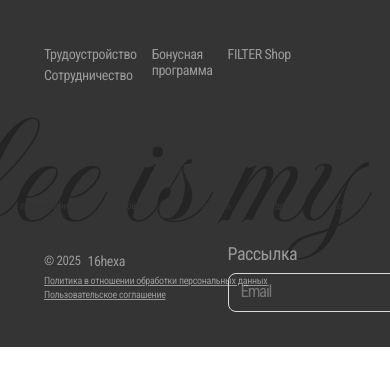
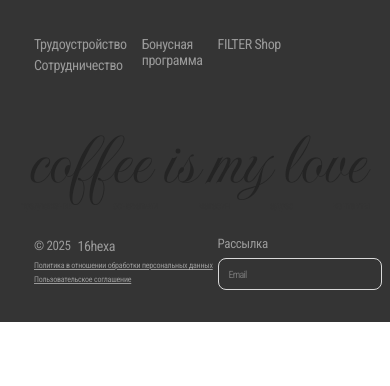
Before and after one commit to 16-hexa/filter, a React (Vite) app: page /employment in a window 390 px wide. Shown: the top 386 px of the page. Built offline with nearby package versions, Linux system fonts and the light colour scheme.

Commit message:
feat: addd changes

```diff
--- a/src/features/Home/landingPage.module.scss
+++ b/src/features/Home/landingPage.module.scss
@@ -59,6 +59,7 @@
   @media(max-width: 500px){
     font-size: 190px;
     top: 80vh;
+    right: 0rem;
   }
 
   @media(max-width: 375px){
--- a/src/widgets/footer/forFilter/ui/filter.module.scss
+++ b/src/widgets/footer/forFilter/ui/filter.module.scss
@@ -11,6 +11,10 @@
 
   @media(max-width: 1025px){
     padding: 46px 44px;
+  }
+
+  @media(max-width: 500px){
+    padding: 36px 34px;
   }
 
   @media(max-width: 375px){
@@ -36,6 +40,10 @@
 
   @media(max-width: 1025px){
     font-size: 165px;
+  }
+
+  @media(max-width: 500px){
+    font-size: 75px;
   }
 
   @media(max-width: 375px){
@@ -121,10 +129,22 @@
     font-size: 13px;
   }
 
+  @media(max-width: 500px){
+    margin-top: 1px;
+    border-radius: 8px;
+    padding: 9px 10px;
+    font-size: 11px;
+
+    &::placeholder {
+      font-size: 10px;
+      line-height: 14px;
+    }
+  }
+
   @media(max-width: 376px){
     margin-top: 1px;
     border-radius: 8px;
-    padding: 9px 11px;
+    padding: 9px 10px;
     font-size: 11px;
 
     &::placeholder {
@@ -212,9 +232,17 @@
       font-size: 10px;
     }
 
+    @media(max-width: 500px){
+      font-size: 8px;
+    }
+
     @media(max-width: 376px){
       font-size: 8px;
     }
+  }
+
+  @media(max-width: 500px){
+    gap: 2px;
   }
 
   @media(max-width: 1025px){
@@ -296,6 +324,11 @@
   gap: 8px;
   font-size: 14px;
 
+  @media(max-width: 500px){
+    gap: 3px;
+    margin-bottom: 7px;
+  }
+
   @media(max-width: 376px){
     gap: 2px;
     font-size: 11px;
@@ -311,6 +344,10 @@
   letter-spacing: -0.03em;
   color: var(--white-50);
 
+  @media(max-width: 500px){
+    font-size: 13px;
+  }
+
   @media(max-width: 376px){
     font-size: 11px;
   }
```
